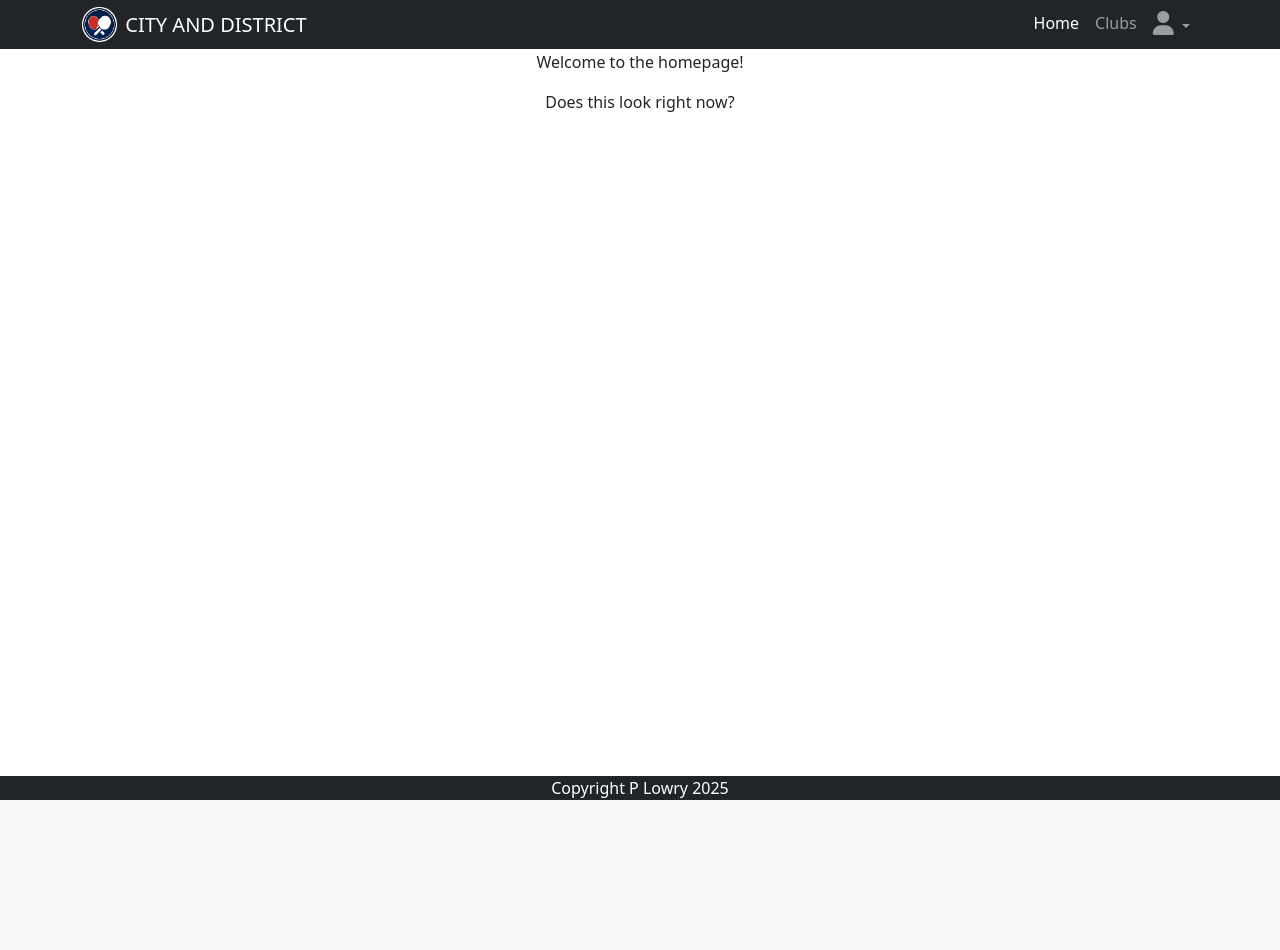
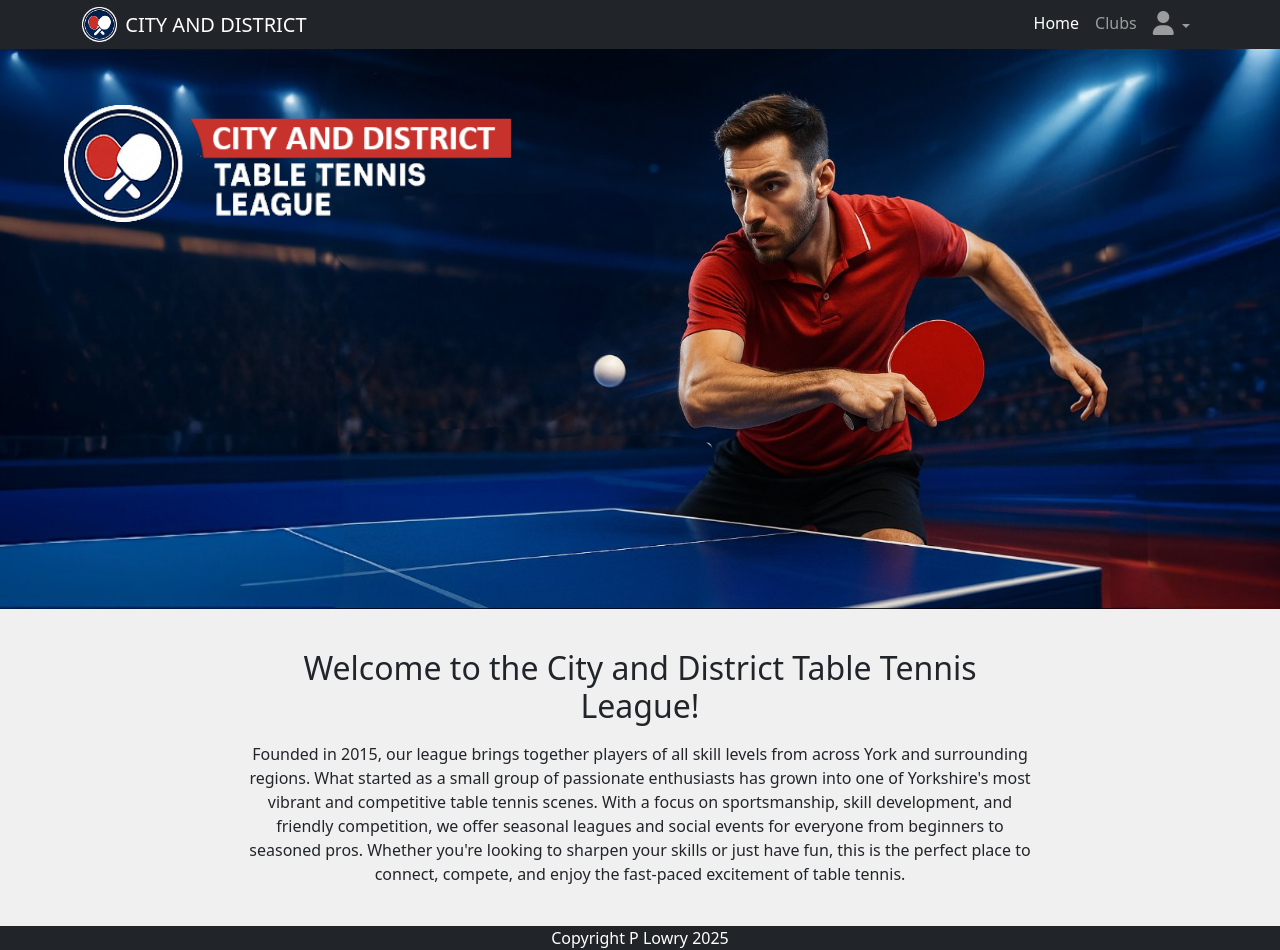
Before and after one commit to lowrycode/table-tennis-league, a Django app: page / in a window 1280 px wide. Before the commit the page ends 800 px from the top, so only its background shows below. Run offline with Django 4.2, Linux system fonts and the light colour scheme; some libraries are stand-ins or nearby versions.

Commit message:
Add hero and about sections to homepage

```diff
--- a/home/templates/home/home.html
+++ b/home/templates/home/home.html
@@ -1,12 +1,43 @@
-{% extends "base.html" %}
+{% extends "base.html" %} {% load static %} {% block content %}
+<h1 class="visually-hidden">City and District Table Tennis League</h1>
+<!-- Hero Section -->
+<section id="hero">
+  <picture>
+    <source srcset="{% static 'images/hero.webp' %}" type="image/webp" />
+    <source srcset="{% static 'images/hero.jpg' %}" type="image/jpeg" />
+    <img
+      id="hero-img"
+      src="{% static 'images/hero.jpg' %}"
+      alt="Action shot of table tennis player in an arena"
+    />
+  </picture>
+  <img
+    id="hero-overlay"
+    src="{% static 'images/hero-overlay.png' %}"
+    alt="City and District Table Tennis League Logo Overlay"
+  />
+</section>
 
-{% block content %}
-<div class="container-lg">
+<!-- About Section -->
+<section id="about" class="py-4 w-100 d-flex justify-content-center">
+  <div class="container-slim">
     <div class="row">
-        <div class="col-12 text-center">
-            <p>Welcome to the homepage!</p>
-            <p>Does this look right now?</p>
-        </div>
+      <div class="col-12 text-center">
+        <h2 class="my-3">Welcome to the City and District Table Tennis League!</h2>
+        <p>
+          Founded in 2015, our league brings together players of all skill levels
+          from across York and surrounding regions. What started as a small group
+          of passionate enthusiasts has grown into one of Yorkshire's most vibrant
+          and competitive table tennis scenes. With a focus on sportsmanship,
+          skill development, and friendly competition, we offer seasonal leagues
+          and social events for everyone from beginners to seasoned pros. Whether
+          you're looking to sharpen your skills or just have fun, this is the
+          perfect place to connect, compete, and enjoy the fast-paced excitement
+          of table tennis.
+        </p>
+      </div>
     </div>
-</div>
+  </div>
+</section>
+
 {% endblock content %}
--- a/static/css/global.css
+++ b/static/css/global.css
@@ -1,3 +1,13 @@
+/* Common Page Elements */
+:root {
+    /* Accounting for navbar */
+    --navbar-height: 49px;
+    scroll-padding-top: var(--navbar-height);
+    /* Colours */
+    --light-background-1: #ffffff;
+    --light-background-2: #f0f0f0;
+}
+
 html, body {
     height: 100%;
     margin: 0;
@@ -6,13 +16,25 @@ html, body {
 }
 
 main {
-    padding-top: 50px;
+    padding-top: var(--navbar-height);
     flex: 1;
     display: flex;
     flex-direction: column;
     align-items: center;
 }
 
+/* Containers */
+.container-narrow {
+    max-width: 400px;
+    margin: 0 2rem;
+}
+
+.container-slim {
+    max-width: 800px;
+    margin: 0 2rem;
+}
+
+/* Buttons */
 .btn-custom {
     background-color: #cd2f29;
     color: #f0f0f0;
@@ -23,10 +45,6 @@ main {
     color: #ffffff;
 }
 
-.container-narrow {
-    max-width: 400px;
-}
-
 /* Navbar */
 .navbar {
     padding: 2px 0;
@@ -35,3 +53,39 @@ main {
 #nav-logo {
     height: 35px;
 }
+
+/* Homepage */
+#hero {
+    position: relative;
+    width: 100%;
+    height: 70vh;
+}
+
+#hero-img {
+    position: absolute;
+    width: 100%;
+    height: 100%;
+    object-fit: cover;
+    object-position: 70%;
+    /* object-position: top center; */
+}
+
+#hero-overlay {
+    position: absolute;
+    bottom: 5%;
+    left: 5%;
+    width: 300px;
+}
+
+#about {
+    background-color: var(--light-background-2);
+}
+
+/* Media Queries */
+@media (min-width: 900px) {
+
+    #hero-overlay {
+        top: 10%; /* Reduce image width for better spacing */
+        width: 35%;
+    }
+}
```
Also changed, not shown: home/tests/test_views.py (added, +50 -0 lines), static/images/hero-overlay.png (added), static/images/hero.jpg (added), static/images/hero.webp (added).
